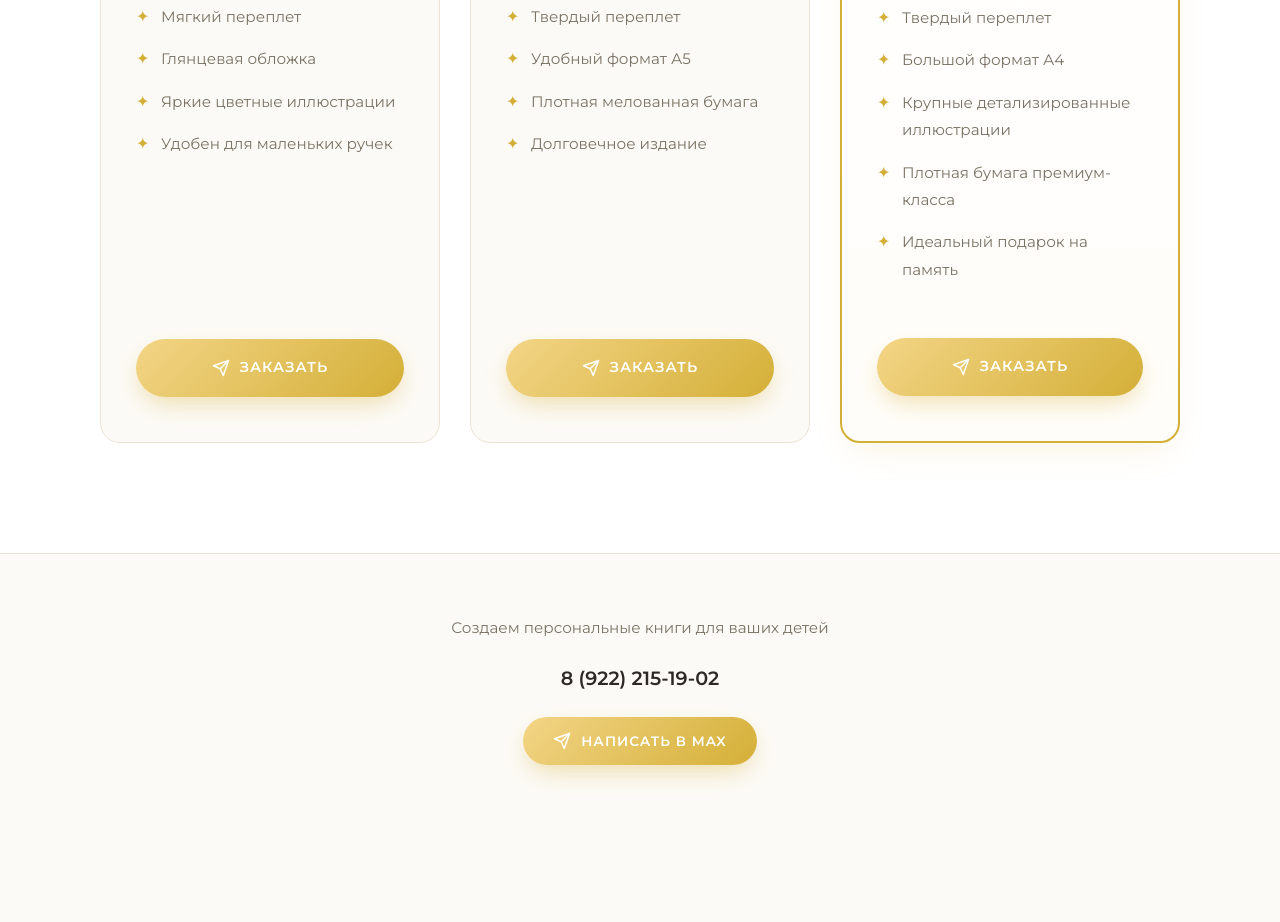
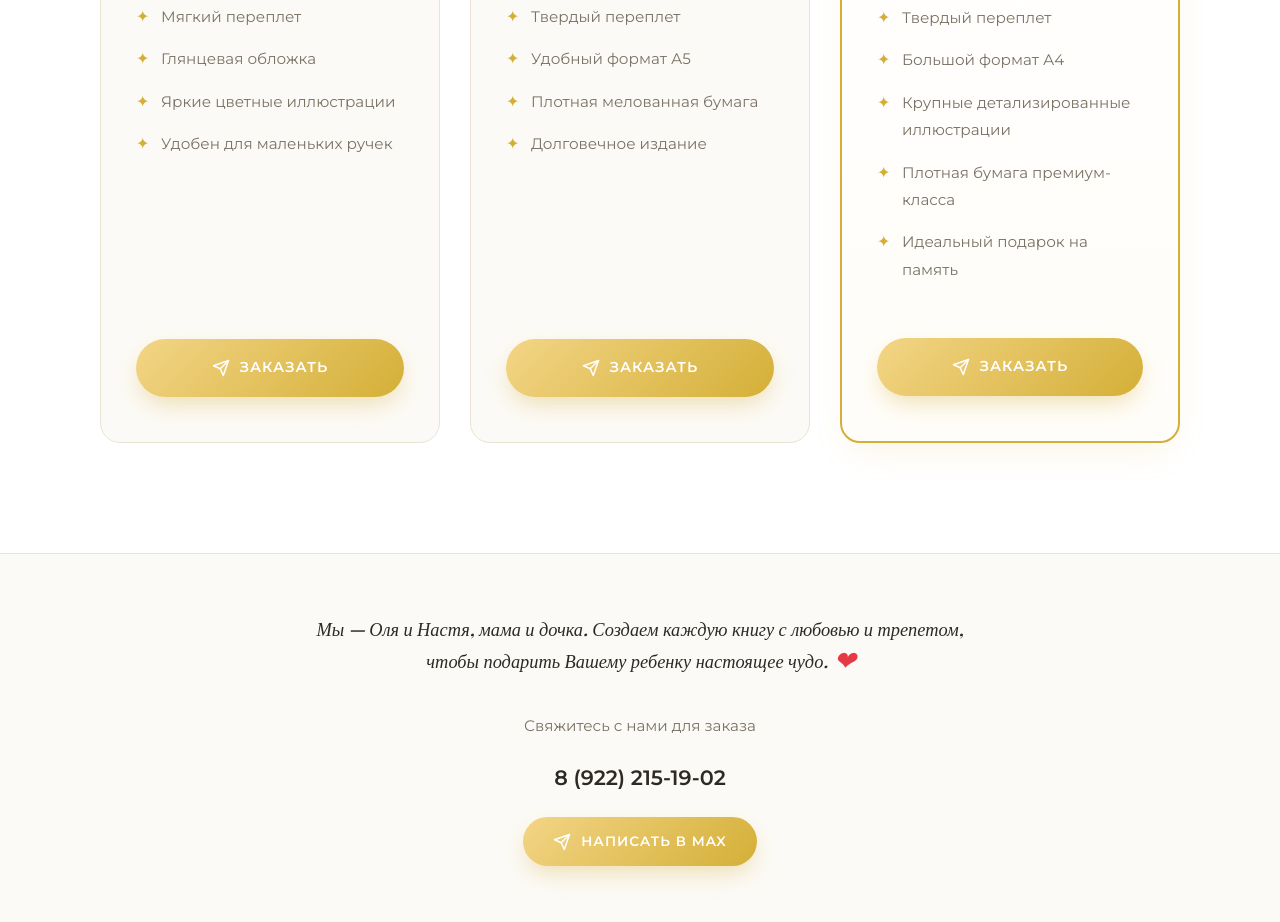
Before and after one commit to aazaostrovnykh-ship-it/goodstory, a plain HTML site: page index.html in a window 1280 px wide. Shown: the part 3285-4207 px from the top of the page. Before the commit the page ends 4110 px from the top, so only its background shows below. Drawn offline with nearby package versions, Linux system fonts and the light colour scheme; a web font is replaced by a local one.

Commit message:
Update index.html

```diff
--- a/index.html
+++ b/index.html
@@ -154,10 +154,10 @@
 
         /* --- КНОПКИ (с иконками) --- */
         .btn {
-            display: inline-flex; /* Позволяет выравнивать иконку и текст */
+            display: inline-flex;
             align-items: center;
             justify-content: center;
-            gap: 10px; /* Расстояние между иконкой и текстом */
+            gap: 10px;
             background: linear-gradient(135deg, var(--gold-light) 0%, var(--gold-main) 100%);
             color: #FFFFFF;
             padding: 18px 45px;
@@ -258,7 +258,7 @@
             margin-top: 2px;
         }
 
-        /* --- НОВЫЙ БЛОК: ПОВОДЫ ДЛЯ ПОДАРКА --- */
+        /* --- БЛОК: ПОВОДЫ ДЛЯ ПОДАРКА --- */
         .occasions {
             padding: 100px 0;
         }
@@ -434,7 +434,7 @@
         .card .btn {
             width: 100%;
             padding: 16px 20px;
-            font-size: 0.9rem; /* Чуть меньше шрифт, чтобы влезло */
+            font-size: 0.9rem;
         }
 
         /* --- ПОДВАЛ --- */
@@ -445,7 +445,34 @@
             border-top: 1px solid var(--border-soft);
         }
 
-        footer p {
+        /* НОВЫЙ БЛОК С ИСТОРИЕЙ */
+        .footer-story {
+            font-family: 'Playfair Display', serif;
+            font-style: italic;
+            font-size: 1.15rem;
+            color: var(--text-main);
+            max-width: 650px;
+            margin: 0 auto 35px auto;
+            line-height: 1.6;
+        }
+
+        /* Пульсирующее сердце */
+        .pulse-heart {
+            display: inline-block;
+            color: #E63946; /* Теплый красный */
+            font-size: 1.3rem;
+            margin-left: 8px;
+            animation: pulse 1.5s infinite;
+            transform-origin: center;
+        }
+
+        @keyframes pulse {
+            0% { transform: scale(1); }
+            50% { transform: scale(1.3); }
+            100% { transform: scale(1); }
+        }
+
+        footer p.subtitle {
             color: var(--text-muted);
             font-size: 0.95rem;
             margin-bottom: 20px;
@@ -462,7 +489,7 @@
         footer .footer-contacts a.phone-link {
             color: var(--text-main);
             text-decoration: none;
-            font-size: 1.2rem;
+            font-size: 1.3rem;
             font-weight: 700;
             transition: color 0.3s;
             border-bottom: 1px solid transparent;
@@ -530,6 +557,10 @@
             .pricing-header h2, .occasions-header h2 {
                 font-size: 2.4rem;
             }
+            .footer-story {
+                font-size: 1rem;
+                padding: 0 15px;
+            }
         }
     </style>
 </head>
@@ -554,7 +585,6 @@
                 <a href="#order" class="btn">Выбрать издание</a>
             </div>
             <div class="hero-image">
-                <!-- ВАША ОБЛОЖКА -->
                 <img src="cover.jpg" alt="Обложка персональной книги">
             </div>
         </div>
@@ -564,7 +594,6 @@
     <section class="features">
         <div class="container features-grid">
             <div class="features-image">
-                <!-- ВАШ РАЗВОРОТ -->
                 <img src="spread.jpg" alt="Разворот книги с иллюстрациями">
             </div>
             <div class="features-text">
@@ -662,7 +691,6 @@
                         <li>Яркие цветные иллюстрации</li>
                         <li>Удобен для маленьких ручек</li>
                     </ul>
-                    <!-- ОБНОВЛЕННАЯ КНОПКА -->
                     <a href="https://max.ru/u/f9LHodD0cOKs9NV8zrO_aT-s0aWx5JNFo4dWGcW_sC9HNuP3-0sUrXf7dto" target="_blank" class="btn">
                         <svg width="18" height="18" viewBox="0 0 24 24" fill="none" stroke="currentColor" stroke-width="2" stroke-linecap="round" stroke-linejoin="round"><line x1="22" y1="2" x2="11" y2="13"></line><polygon points="22 2 15 22 11 13 2 9 22 2"></polygon></svg>
                         Заказать
@@ -680,7 +708,6 @@
                         <li>Плотная мелованная бумага</li>
                         <li>Долговечное издание</li>
                     </ul>
-                    <!-- ОБНОВЛЕННАЯ КНОПКА -->
                     <a href="https://max.ru/u/f9LHodD0cOKs9NV8zrO_aT-s0aWx5JNFo4dWGcW_sC9HNuP3-0sUrXf7dto" target="_blank" class="btn">
                         <svg width="18" height="18" viewBox="0 0 24 24" fill="none" stroke="currentColor" stroke-width="2" stroke-linecap="round" stroke-linejoin="round"><line x1="22" y1="2" x2="11" y2="13"></line><polygon points="22 2 15 22 11 13 2 9 22 2"></polygon></svg>
                         Заказать
@@ -700,7 +727,6 @@
                         <li>Плотная бумага премиум-класса</li>
                         <li>Идеальный подарок на память</li>
                     </ul>
-                    <!-- ОБНОВЛЕННАЯ КНОПКА -->
                     <a href="https://max.ru/u/f9LHodD0cOKs9NV8zrO_aT-s0aWx5JNFo4dWGcW_sC9HNuP3-0sUrXf7dto" target="_blank" class="btn">
                         <svg width="18" height="18" viewBox="0 0 24 24" fill="none" stroke="currentColor" stroke-width="2" stroke-linecap="round" stroke-linejoin="round"><line x1="22" y1="2" x2="11" y2="13"></line><polygon points="22 2 15 22 11 13 2 9 22 2"></polygon></svg>
                         Заказать
@@ -714,10 +740,15 @@
     <!-- Подвал -->
     <footer>
         <div class="container">
-            <p>Создаем персональные книги для ваших детей</p>
+            <!-- НОВАЯ ИСТОРИЯ С СЕРДЦЕМ -->
+            <div class="footer-story">
+                Мы — Оля и Настя, мама и дочка. Создаем каждую книгу с любовью и трепетом, чтобы подарить Вашему ребенку настоящее чудо.<span class="pulse-heart">❤</span>
+            </div>
+
+            <p class="subtitle">Свяжитесь с нами для заказа</p>
+
             <div class="footer-contacts">
                 <a href="tel:89222151902" class="phone-link">8 (922) 215-19-02</a>
-                <!-- КНОПКА MAX В ПОДВАЛЕ -->
                 <a href="https://max.ru/u/f9LHodD0cOKs9NV8zrO_aT-s0aWx5JNFo4dWGcW_sC9HNuP3-0sUrXf7dto" target="_blank" class="btn" style="font-size: 0.85rem; padding: 12px 30px;">
                     <svg width="18" height="18" viewBox="0 0 24 24" fill="none" stroke="currentColor" stroke-width="2" stroke-linecap="round" stroke-linejoin="round"><line x1="22" y1="2" x2="11" y2="13"></line><polygon points="22 2 15 22 11 13 2 9 22 2"></polygon></svg>
                     Написать в MAX
```
